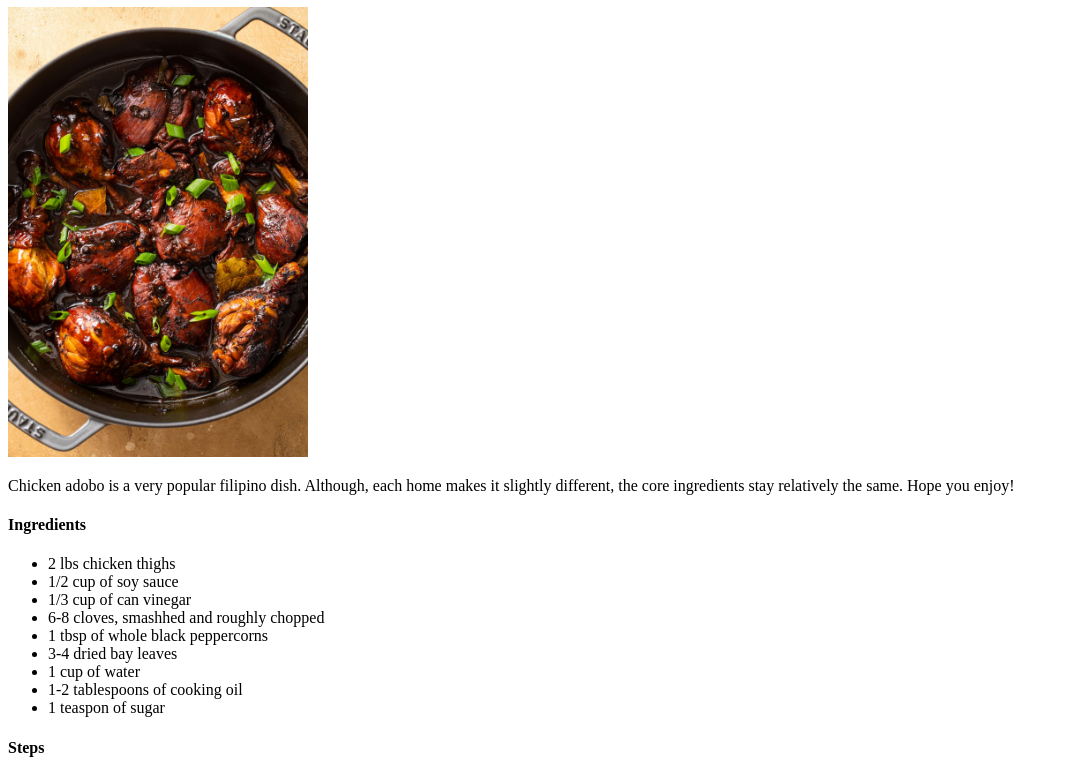
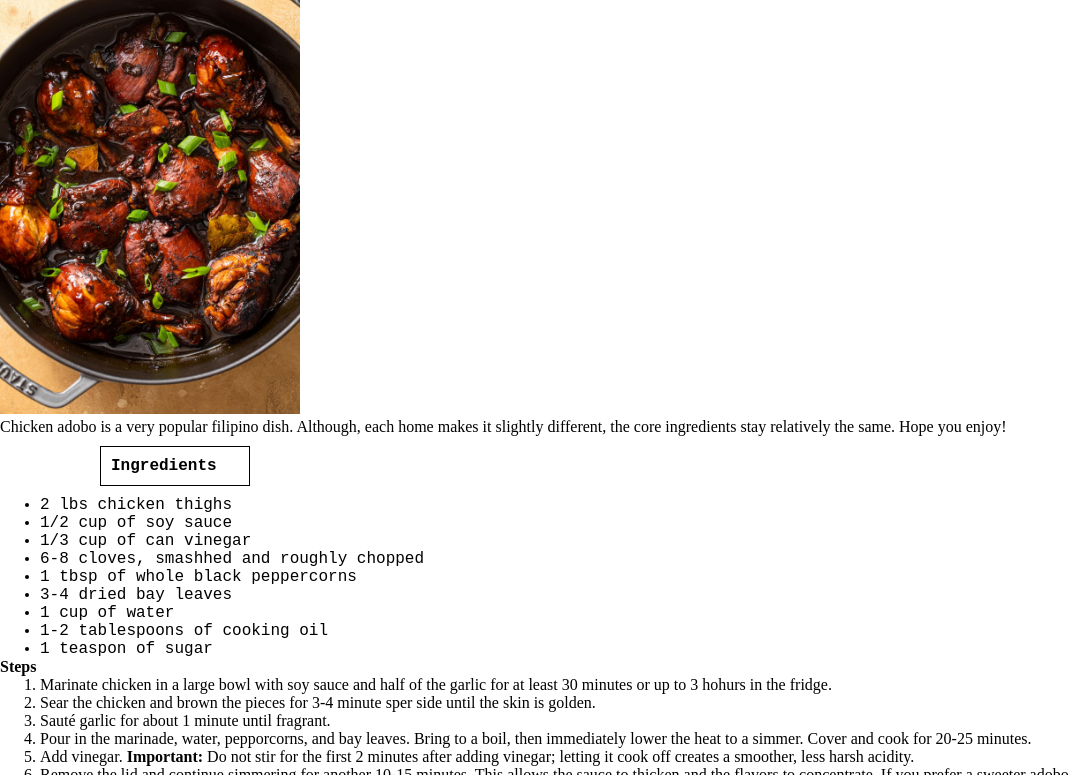
Before and after one commit to cluceno/odin-recipes, a plain HTML site: page recipes/adobo.html in a window 1280 px wide. Shown: the part 73-848 px from the top of the page, without its empty margins (0-1076 px from the left). Drawn offline with Linux system fonts and the light colour scheme.

Commit message:
Add CSS to home page and adobo page
Added a CSS stylesheet for the recipe website

```diff
--- a/recipes/adobo.html
+++ b/recipes/adobo.html
@@ -4,6 +4,7 @@
     <meta charset="UTF-8">
     <meta name="viewport" content="width=device-width, initial-scale=1.0">
     <title>Chicken Adobo</title>
+    <link rel="stylesheet" href="../styles/style.css"
 </head>
 <body>
     <h1>Chicken Adobo</h1>
@@ -11,8 +12,8 @@
         <img src="../images/adobo.jpg" alt="A hearty bowl of adobo" width="300">
     </div>
     <p>Chicken adobo is a very popular filipino dish. Although, each home makes it slightly different, the core ingredients stay relatively the same. Hope you enjoy!</p>
-    <h4>Ingredients</h4>
-    <ul>
+    <h4 class="ingredient-title">Ingredients</h4>
+    <ul class="ingredients">
         <li>2 lbs chicken thighs</li>
         <li>1/2 cup of soy sauce</li>
         <li>1/3 cup of can vinegar</li>
@@ -23,8 +24,8 @@
         <li>1-2 tablespoons of cooking oil</li>
         <li> 1 teaspon of sugar</li>
     </ul>
-    <h4>Steps</h4>
-    <ol>
+    <h4 class="instructions-title">Steps</h4>
+    <ol class="instructions">
         <li>Marinate chicken in a large bowl with soy sauce and half of the garlic for at least 30 minutes or up to 3 hohurs in the fridge.</li>
         <li>Sear the chicken and brown the pieces for 3-4 minute sper side until the skin is golden.</li>
         <li>Sauté garlic for about 1 minute until fragrant.</li>
--- /dev/null
+++ b/styles/style.css
@@ -0,0 +1,32 @@
+* {
+    box-sizing: border-box;
+    margin: 0px;
+}
+
+.title-page {
+    text-align: center;
+    background-color: navy;
+    color: white;
+    padding: 10px;
+    font-family: cursive, Helvetica, sans-serif;
+    margin: 0px auto;
+}
+
+.recipes {
+    margin: 10px 0px;
+
+}
+
+.ingredient-title {
+    font-family: 'Courier New', Courier, monospace;
+    padding: 10px;
+    border: 1px solid black;
+    font-weight: 900;
+    font-size: 16px;
+    width: 150px;
+    margin: 10px 0px 10px 100px
+}
+
+.ingredients {
+    font-family:'Courier New', Courier, monospace
+}
```
Also changed, not shown: index.html (+3 -2 lines).
